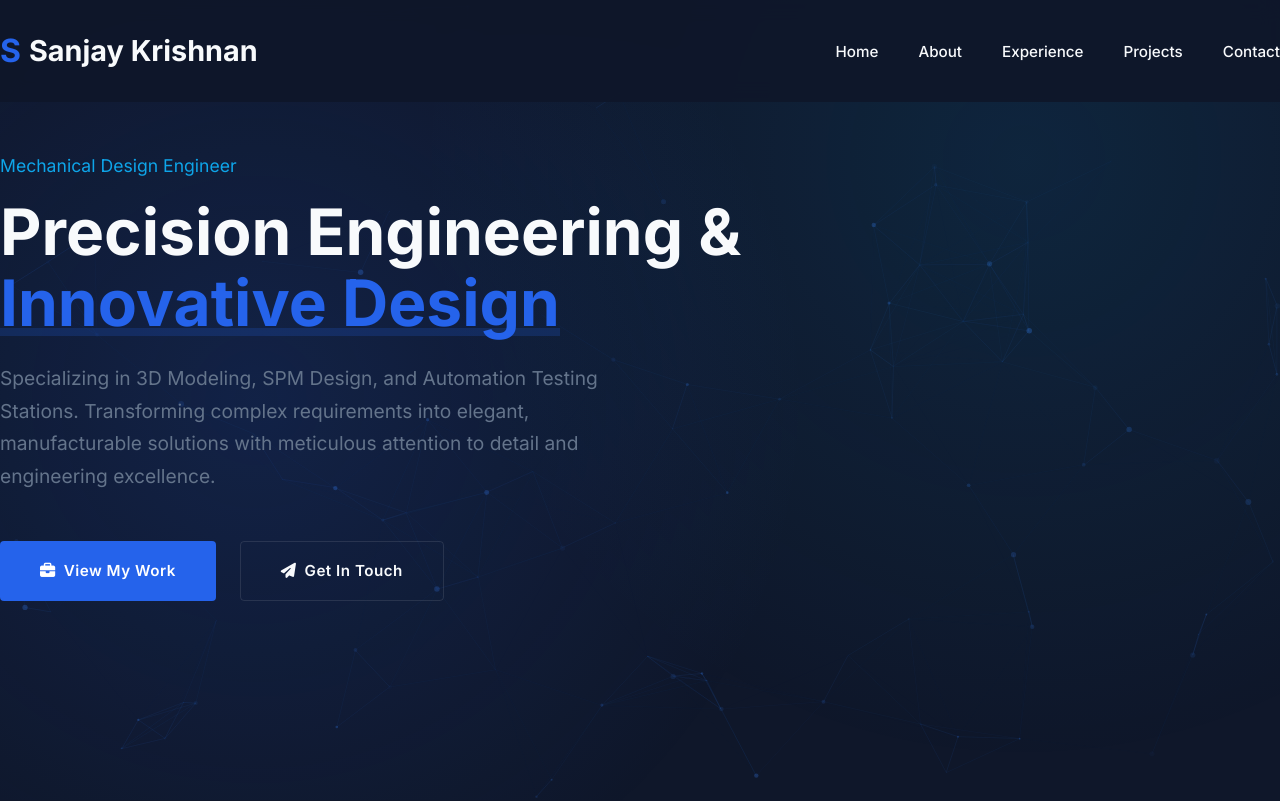
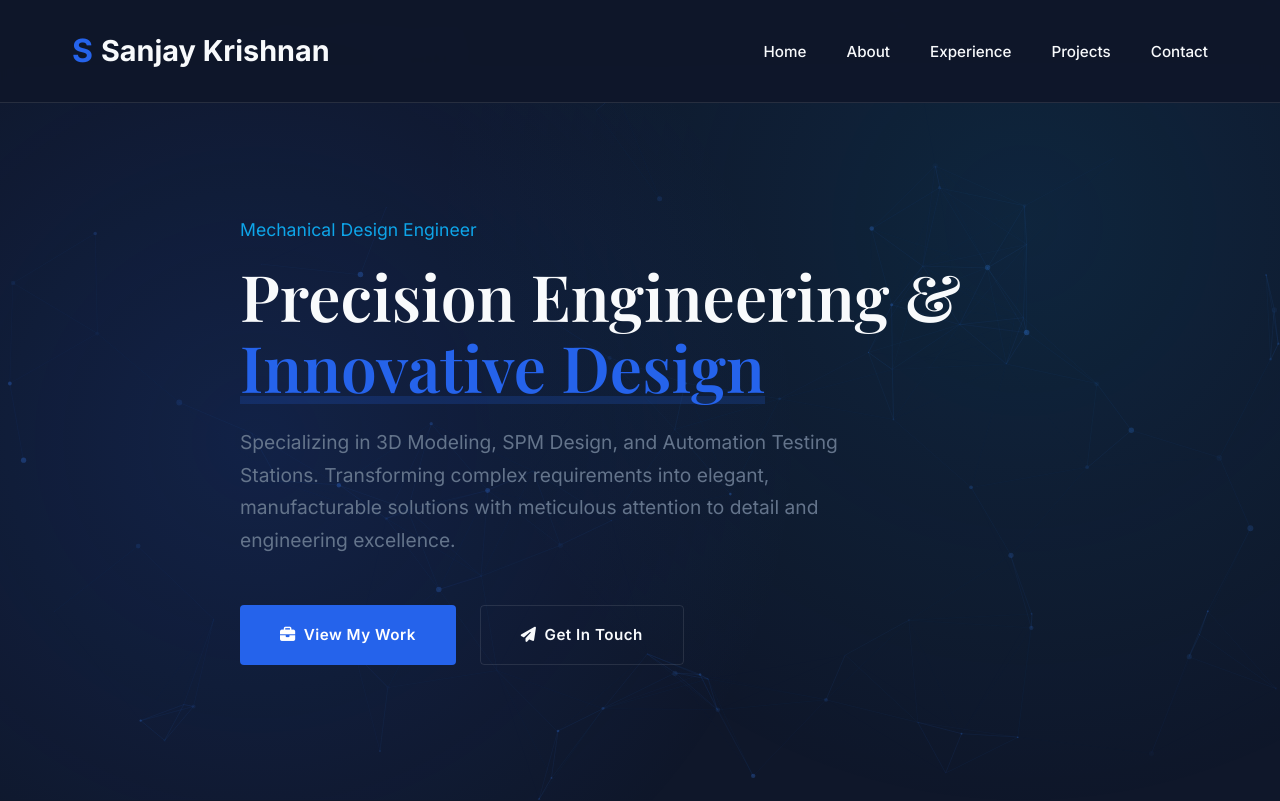
Before and after one commit to Rishikrishnan007/sanjay-protfolio, a plain HTML site: page index.html in a window 1280 px wide. Shown: the top 801 px of the page. Drawn offline with nearby package versions, Linux system fonts and the light colour scheme.

Commit message:
index.html

```diff
--- a/index.html
+++ b/index.html
@@ -45,8 +45,11 @@
             font-weight: 400;
         }
 
-        background: rgba(15, 23, 42, 0.98); /* Changed from 0.9 to 0.98 */
-        border-bottom: 1px solid var(--border);
+        h1, h2, h3, h4, h5, .serif {
+            font-family: 'Playfair Display', serif;
+            font-weight: 600;
+            line-height: 1.2;
+        }
 
         .container {
             max-width: 1200px;
@@ -59,6 +62,11 @@
             position: relative;
         }
 
+        /* FIX: Add main wrapper to push content below header */
+        main {
+            margin-top: 80px; /* This pushes all content below the fixed header */
+        }
+
         /* Header & Navigation */
         header {
             position: fixed;
@@ -69,13 +77,14 @@
             padding: 1.5rem 0;
             transition: var(--transition);
             backdrop-filter: blur(10px);
-            background: rgba(15, 23, 42, 0.9);
+            background: rgba(15, 23, 42, 0.98); /* Made more opaque */
+            border-bottom: 1px solid var(--border);
         }
 
         header.scrolled {
             padding: 1rem 0;
             box-shadow: var(--shadow);
-            background: rgba(15, 23, 42, 0.95);
+            background: rgba(15, 23, 42, 0.98);
         }
 
         .header-container {
@@ -141,14 +150,13 @@
             color: var(--light);
         }
 
-        /* Hero Section */
+        /* Hero Section - FIXED: Removed padding-top, adjusted height */
         .hero {
-            min-height: 100vh;
+            min-height: calc(100vh - 80px); /* Account for header height */
             display: flex;
             align-items: center;
             position: relative;
             overflow: hidden;
-            padding-top: 5rem;
         }
 
         .hero-bg {
@@ -714,6 +722,29 @@
             animation: float 6s ease-in-out infinite;
         }
 
+        /* Scroll Progress */
+        .scroll-progress {
+            position: fixed;
+            top: 0;
+            left: 0;
+            width: 0%;
+            height: 3px;
+            background: linear-gradient(90deg, var(--primary), var(--secondary));
+            z-index: 1001;
+            transition: width 0.1s ease;
+        }
+
+        /* Particles */
+        #particles-js {
+            position: fixed;
+            top: 0;
+            left: 0;
+            width: 100%;
+            height: 100%;
+            z-index: -1;
+            pointer-events: none;
+        }
+
         /* Responsive */
         @media (max-width: 992px) {
             .hero-title {
@@ -798,29 +829,6 @@
                 grid-template-columns: 1fr;
             }
         }
-
-        /* Scroll Progress */
-        .scroll-progress {
-            position: fixed;
-            top: 0;
-            left: 0;
-            width: 0%;
-            height: 3px;
-            background: linear-gradient(90deg, var(--primary), var(--secondary));
-            z-index: 1001;
-            transition: width 0.1s ease;
-        }
-
-        /* Particles */
-        #particles-js {
-            position: fixed;
-            top: 0;
-            left: 0;
-            width: 100%;
-            height: 100%;
-            z-index: -1;
-            pointer-events: none;
-        }
     </style>
 </head>
 <body>
@@ -854,6 +862,8 @@
         </div>
     </header>
 
+    <!-- Main Content - Wrapped to push content below header -->
+    <main>
         <!-- Hero Section -->
         <section class="hero" id="home">
             <div class="hero-bg"></div>
@@ -1131,6 +1141,7 @@
                 </div>
             </div>
         </section>
+    </main>
 
     <!-- Footer -->
     <footer>
```
Lines whose indentation alone changed are shown as unchanged.
